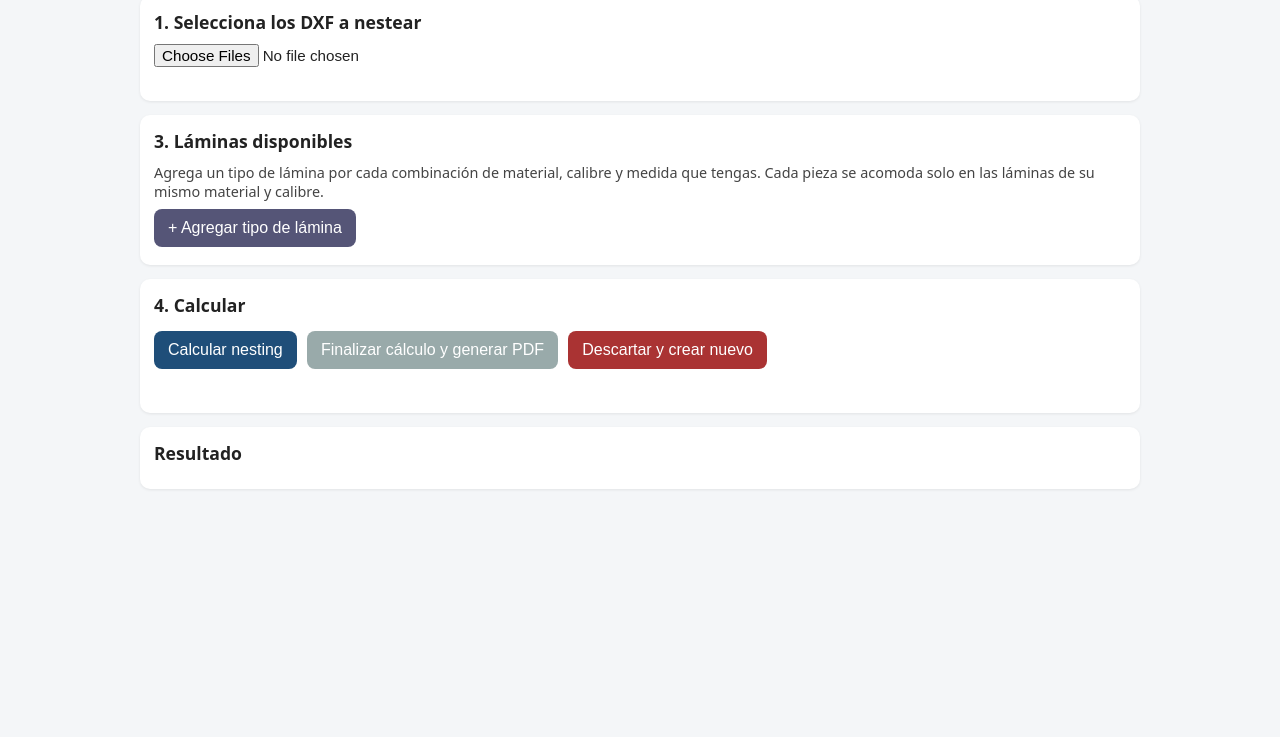
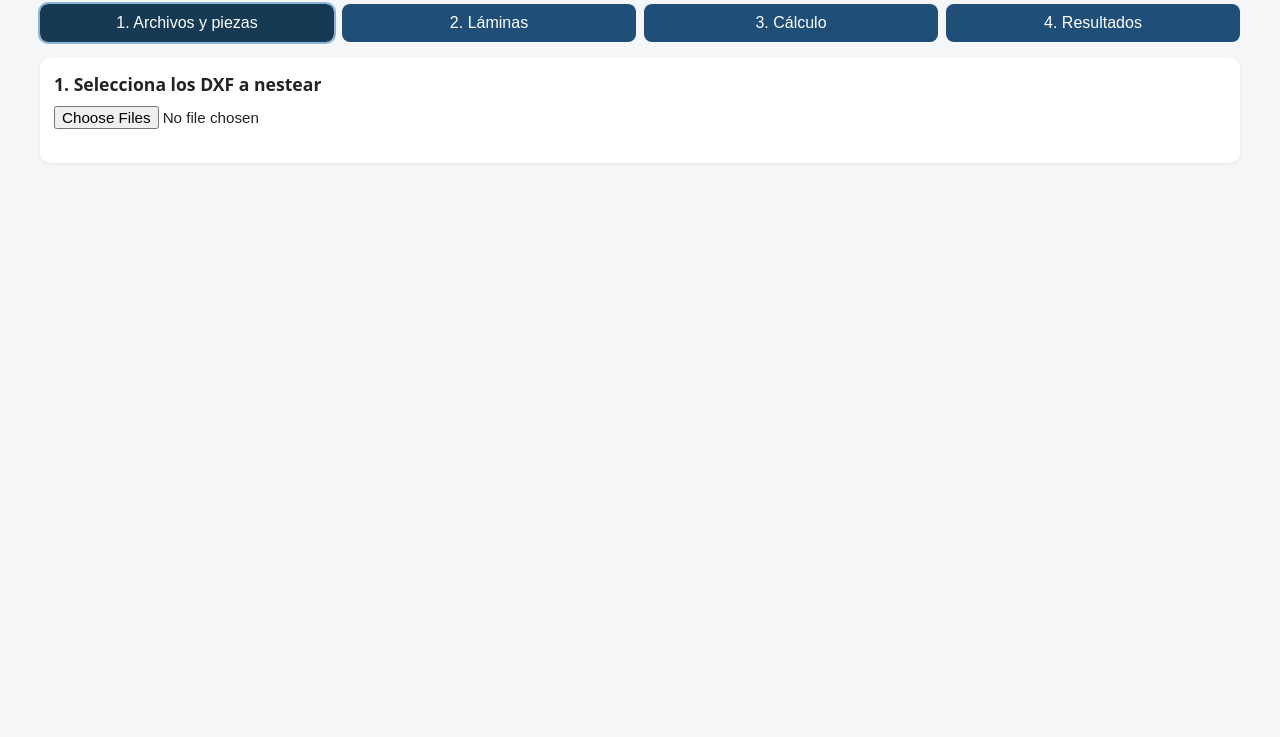
Before and after one commit to Robok25/Nesting, a plain HTML site: page index.html in a window 1280 px wide. Shown: the part 63-800 px from the top of the page. Drawn offline with nearby package versions, Linux system fonts and the light colour scheme.

Commit message:
Mejora de interfaz y navegación por apartados

```diff
--- a/index.html
+++ b/index.html
@@ -8,7 +8,7 @@
   <link rel="manifest" href="./manifest.webmanifest">
   <link rel="icon" href="./icons/icon.svg" type="image/svg+xml">
   <style>
-    body { font-family: system-ui, sans-serif; margin: 0; padding: 16px; background: #f4f6f8; color: #222; max-width: 1000px; margin-inline: auto; }
+    body { font-family: system-ui, sans-serif; margin: 0; padding: 16px; background: #f4f6f8; color: #222; max-width: 1200px; margin-inline: auto; }
     h1 { font-size: 1.4rem; margin: 0 0 12px; }
     h2 { font-size: 1.1rem; margin: 0 0 10px; }
     h3 { font-size: 1rem; margin: 18px 0 6px; }
@@ -36,7 +36,18 @@
     .status { color: #555; font-size: .9rem; min-height: 1.2em; margin-top: 8px; }
     .msg { color: #8a5a00; font-size: .9rem; min-height: 1em; margin-top: 6px; }
     .tablewrap { overflow-x: auto; }
-    svg.sheet { width: 100%; height: auto; border: 1px solid #ddd; background: #fff; margin-bottom: 10px; }
+    .nav { display:flex; gap:8px; flex-wrap:wrap; position:sticky; top:0; z-index:5; background:#f4f6f8; padding:8px 0; margin-bottom:8px; }
+    .nav button { flex:1; min-width:125px; margin:0; }
+    .nav button.active { background:#163954; outline:2px solid #8bb4d4; }
+    .panel[hidden] { display:none; }
+    .result-sheet { display:grid; grid-template-columns:minmax(180px, 1.1fr) minmax(180px, .9fr); gap:14px; align-items:start; border:1px solid #e0e5e9; border-radius:10px; padding:12px; margin:10px 0 16px; background:#fbfcfd; }
+    .sheet-preview { max-width:430px; width:100%; justify-self:center; }
+    svg.sheet { display:block; width:100%; height:auto; max-height:310px; border:1px solid #ddd; background:#fff; }
+    .piece-list { margin:0; padding-left:22px; font-size:.9rem; }
+    .piece-list li { margin:5px 0; }
+    .metric { font-weight:600; }
+    .muted { color:#5d6872; font-size:.88rem; }
+    @media (max-width:650px) { .result-sheet { grid-template-columns:1fr; } .sheet-preview { max-width:320px; } .nav { position:static; } }
     svg .bg { fill: #fff; stroke: #333; stroke-width: 2; vector-effect: non-scaling-stroke; }
     svg .piece { fill: rgba(31,78,121,.18); stroke: #1f4e79; stroke-width: 1.2; vector-effect: non-scaling-stroke; }
     svg .label { font-family: sans-serif; fill: #222; text-anchor: middle; }
@@ -44,45 +55,19 @@
 </head>
 <body>
   <h1>Nesting de láminas</h1>
-
-  <div class="card">
-    <h2>1. Selecciona los DXF a nestear</h2>
-    <input id="dxf" type="file" multiple>
-    <div id="fileMsg" class="msg"></div>
-  </div>
-
-  <div class="card" id="piecesBox" hidden>
-    <h2>2. Cantidad, material y calibre por pieza</h2>
-    <div class="tablewrap">
-      <table>
-        <thead>
-          <tr><th>Pieza</th><th>Área mm²</th><th>Cantidad</th><th>Material</th><th>Calibre</th><th>Estado</th></tr>
-        </thead>
-        <tbody id="pieces"></tbody>
-      </table>
-    </div>
-  </div>
-
-  <div class="card">
-    <h2>3. Láminas disponibles</h2>
-    <p class="small">Agrega un tipo de lámina por cada combinación de material, calibre y medida que tengas. Cada pieza se acomoda solo en las láminas de su mismo material y calibre.</p>
-    <div id="defs"></div>
-    <button id="addDef" class="secondary">+ Agregar tipo de lámina</button>
-  </div>
-
-  <div class="card">
-    <h2>4. Calcular</h2>
-    <button id="calc">Calcular nesting</button>
-    <button id="finalize" disabled>Finalizar cálculo y generar PDF</button>
-    <button id="discard" class="danger">Descartar y crear nuevo</button>
-    <div id="status" class="status"></div>
-  </div>
-
-  <div class="card">
-    <h2>Resultado</h2>
-    <div id="summary"></div>
-    <div id="results"></div>
-  </div>
+  <nav class="nav" aria-label="Apartados">
+    <button type="button" class="active" data-panel="filesPanel">1. Archivos y piezas</button>
+    <button type="button" data-panel="sheetsPanel">2. Láminas</button>
+    <button type="button" data-panel="calcPanel">3. Cálculo</button>
+    <button type="button" data-panel="resultPanel">4. Resultados</button>
+  </nav>
+  <section class="panel" id="filesPanel">
+    <div class="card"><h2>1. Selecciona los DXF a nestear</h2><input id="dxf" type="file" multiple accept=".dxf"><div id="fileMsg" class="msg" aria-live="polite"></div></div>
+    <div class="card" id="piecesBox" hidden><h2>2. Cantidad, material y calibre por pieza</h2><div class="tablewrap"><table><thead><tr><th>Pieza</th><th>Área mm²</th><th>Cantidad</th><th>Material</th><th>Calibre</th><th>Estado</th><th></th></tr></thead><tbody id="pieces"></tbody></table></div></div>
+  </section>
+  <section class="panel" id="sheetsPanel" hidden><div class="card"><h2>3. Láminas disponibles</h2><p class="small">Agrega un tipo de lámina por cada combinación de material, calibre y medida que tengas. Cada pieza se acomoda solo en las láminas de su mismo material y calibre.</p><div id="defs"></div><button id="addDef" class="secondary">+ Agregar tipo de lámina</button></div></section>
+  <section class="panel" id="calcPanel" hidden><div class="card"><h2>4. Calcular</h2><button id="calc">Calcular nesting</button><button id="finalize" disabled>Finalizar cálculo y generar PDF</button><button id="discard" class="danger">Descartar y crear nuevo</button><div id="status" class="status" aria-live="polite"></div></div></section>
+  <section class="panel" id="resultPanel" hidden><div class="card"><h2>Resultados</h2><div id="summary"></div><div id="results"></div></div></section>
 
   <script src="https://cdnjs.cloudflare.com/ajax/libs/jspdf/2.5.1/jspdf.umd.min.js"></script>
   <script type="module" src="./js/app.js"></script>
```
